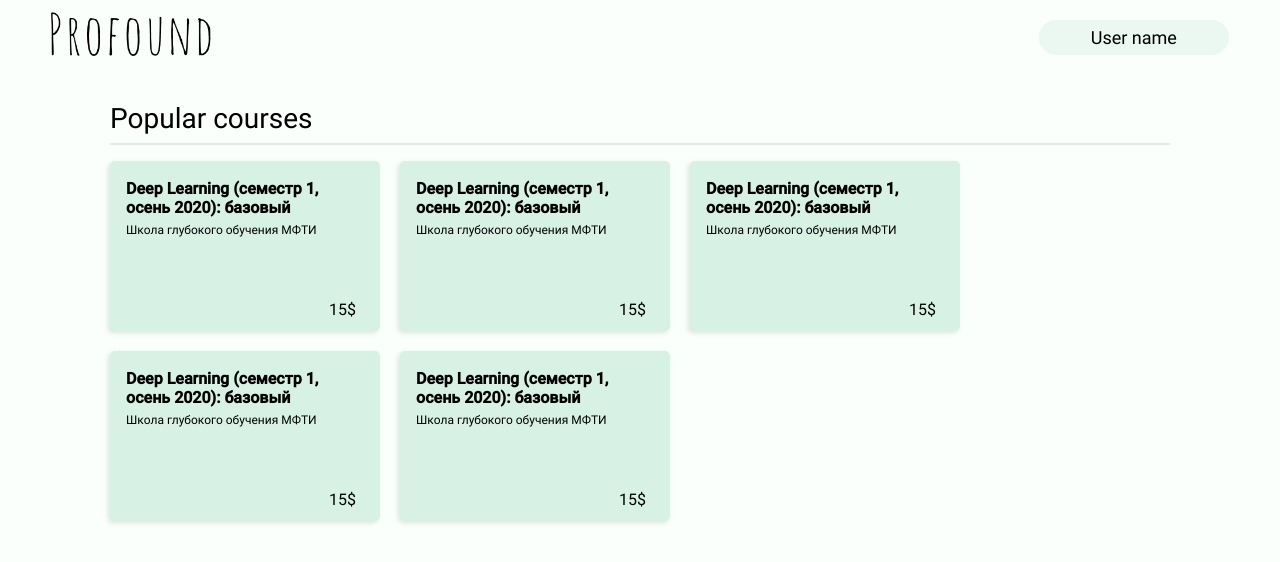
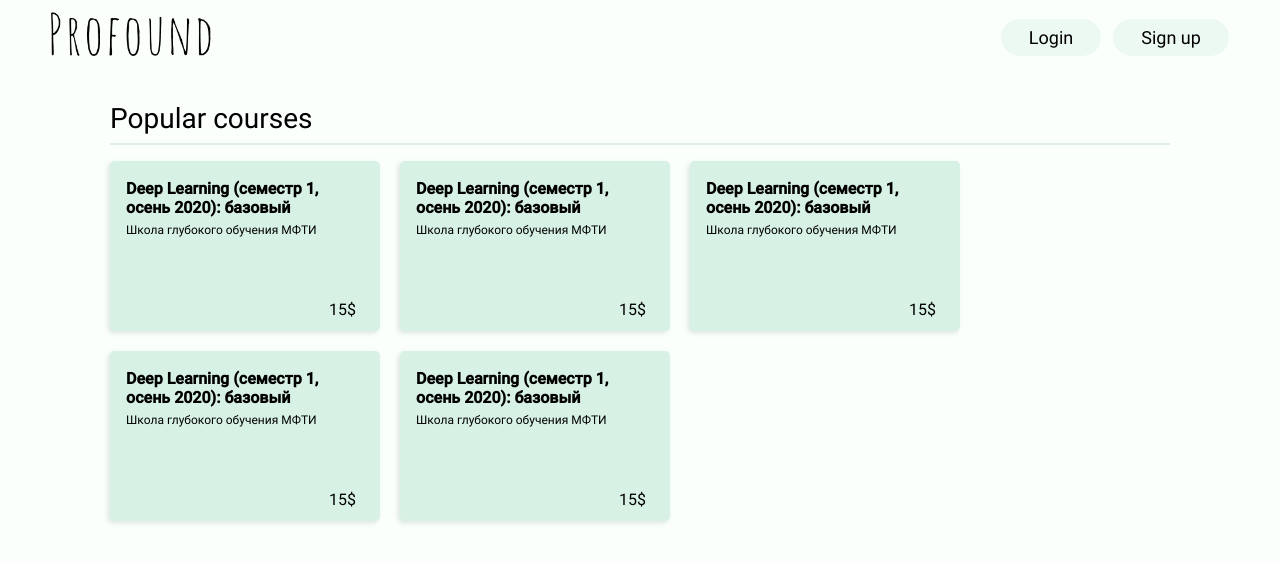
Before and after one commit to Nastik1811/profound-client, a React (Create React App) app: page / in a window 1280 px wide. Shown: the top 562 px of the page. Built offline with nearby package versions, Linux system fonts and the light colour scheme.

Commit message:
Implement route protection from unauthorized users

```diff
--- a/src/App.tsx
+++ b/src/App.tsx
@@ -1,22 +1,14 @@
-import React from 'react';
-import AppHeader from './components/AppNavigation'
-import DiscoverPage from './pages/DiscoverPage';
-import HomePage from './pages/HomePage';
-import {Switch, Route} from 'react-router-dom'
-import AuthPage from './pages/AuthPage';
-import ConstructorPage from './pages/ConstructorPage';
-import LearningPage from './pages/LearningPage';
+import React from 'react'
+import { useAuth0 } from './context/auth'
+import useRoutes from './routes'
 
 function App() {
+  const isAuthenticated = useAuth0()!.isAuthenticated
+  const routes = useRoutes(isAuthenticated)
+
   return (
     <div className="app-container">
-        <Switch>
-          <Route exact path="/" component={DiscoverPage}/>
-          <Route path="/auth" component={AuthPage}/>
-          <Route path="/home" component={HomePage}/>
-          <Route path="/constructor" component={ConstructorPage}/>
-          <Route path="/learn" component={LearningPage}/>
-        </Switch>
+        {routes}
     </div>
   );
 }
--- a/src/components/AppNavigation/index.tsx
+++ b/src/components/AppNavigation/index.tsx
@@ -1,24 +1,27 @@
 import React from 'react'
 import { NavLink } from 'react-router-dom'
+import { useAuth0 } from '../../context/auth'
 import UserMenu from '../UserMenu'
 
 
-const AppNavigation = ({isAuthorized}:any) => {
+const AppNavigation = () => {
+    const {isAuthenticated} = useAuth0()
+
     return(
             <nav className="app-nav">
                 <NavLink to="/">
                     <div className="logo-container logo">  </div>
                 </NavLink>
 
-                {isAuthorized?
-                    <div>
-                        <NavLink to="/auth/login" className="auth-link">Login</NavLink>
-                        <NavLink to="/auth/signup" className="auth-link">Sign up</NavLink>
-                    </div>
-                    :
+                {isAuthenticated?
                     <div className="dropdown">
                         User name
                         <UserMenu className="menu-list-dropdown hidden"/>
+                    </div>
+                    :
+                    <div className="actions-container">
+                        <NavLink to="/auth/login" className="auth-link" >Login</NavLink>
+                        <NavLink to="/auth/signup" className="auth-link">Sign up</NavLink>
                     </div>
                 }
             </nav>
--- a/src/components/CoursePreview/index.tsx
+++ b/src/components/CoursePreview/index.tsx
@@ -1,6 +1,6 @@
 import React from 'react'
 
-interface CoursePreviewProps {
+type CoursePreviewProps = {
     title: string,
     creator: string,
     description?: string,
@@ -8,16 +8,16 @@ interface CoursePreviewProps {
     onClick: () => void
 }
 
-const CoursePreview = (props: CoursePreviewProps) => {
+const CoursePreview : React.FC<CoursePreviewProps> = ({title, creator, description, price, onClick}) => {
     return(
-        <div className="course-preview" onClick={props.onClick}>
+        <div className="course-preview" onClick={onClick}>
             <div className="p-info">
-                <h4 className="p-title">{props.title}</h4>
-                <span className="p-creator">{props.creator}</span>
+                <h4 className="p-title">{title}</h4>
+                <span className="p-creator">{creator}</span>
                 <p className="p-description">
-                    {props.description}
+                    {description}
                 </p>
-                <span className="p-price">{props.price}</span>
+                <span className="p-price">{price}</span>
             </div>
         </div>
     )
--- a/src/context/auth.tsx
+++ b/src/context/auth.tsx
@@ -6,12 +6,12 @@ type Props = {
 
 type UserRole = 'student'| 'teacher'| 'admin'
 
-type AuthContextType = {
+export type AuthContextType = {
     isAuthenticated: boolean,
     setIsAuthenticated: React.Dispatch<React.SetStateAction<boolean>>
 }
 
-const AuthContext = React.createContext<AuthContextType|undefined>(undefined);
+const AuthContext = React.createContext<AuthContextType>({isAuthenticated:false, setIsAuthenticated:() => {}});
 
 export const Auth0Provider = ({children}: Props) => {
     const [isAuthenticated, setIsAuthenticated] = useState(false);
--- a/src/index.scss
+++ b/src/index.scss
@@ -115,6 +115,9 @@ html, body{
   bottom: 12px;
 }
 
+.actions-container{
+  display: flex;
+}
 .auth-link{
   @extend %link;
   margin-left: 12px;
--- a/src/pages/AuthPage/LoginForm.tsx
+++ b/src/pages/AuthPage/LoginForm.tsx
@@ -1,15 +1,18 @@
 import React, { FormEvent, useState } from 'react'
+import { useAuth0 } from '../../context/auth'
 import Input from './Input'
 
 const LoginForm = () => {
-
     const [username, setUsername] = useState("")
     const [password, setPassword] = useState("")
+
+    const {setIsAuthenticated} = useAuth0()
 
     const handleLogin = (e: FormEvent) => {
         e.preventDefault()
         setUsername("")
         setPassword("")
+        setIsAuthenticated(true)
     }
 
     return(
--- /dev/null
+++ b/src/routes.tsx
@@ -0,0 +1,29 @@
+import React from 'react'
+import {Switch, Route, Redirect} from 'react-router-dom'
+import AuthPage from './pages/AuthPage'
+import ConstructorPage from './pages/ConstructorPage'
+import DiscoverPage from './pages/DiscoverPage'
+import HomePage from './pages/HomePage'
+import LearningPage from './pages/LearningPage'
+
+const useRoutes = (isAuthenticated:boolean) => {
+    if(isAuthenticated){
+        return(
+            <Switch>
+                <Route exact path="/" component={DiscoverPage}/>
+                <Route path="/home" component={HomePage}/>
+                <Route path="/constructor" component={ConstructorPage}/>
+                <Route path="/learn" component={LearningPage}/>
+                <Redirect to="/" />
+            </Switch>
+        )}
+        return(
+            <Switch>
+                <Route exact path="/" component={DiscoverPage}/>
+                <Route path="/auth" component={AuthPage}/>
+                <Redirect to="/auth"/>
+            </Switch>
+        )
+}
+
+export default useRoutes
```
Also changed, not shown: src/components/PrivateRouter/index.tsx (deleted, +0 -16 lines).
